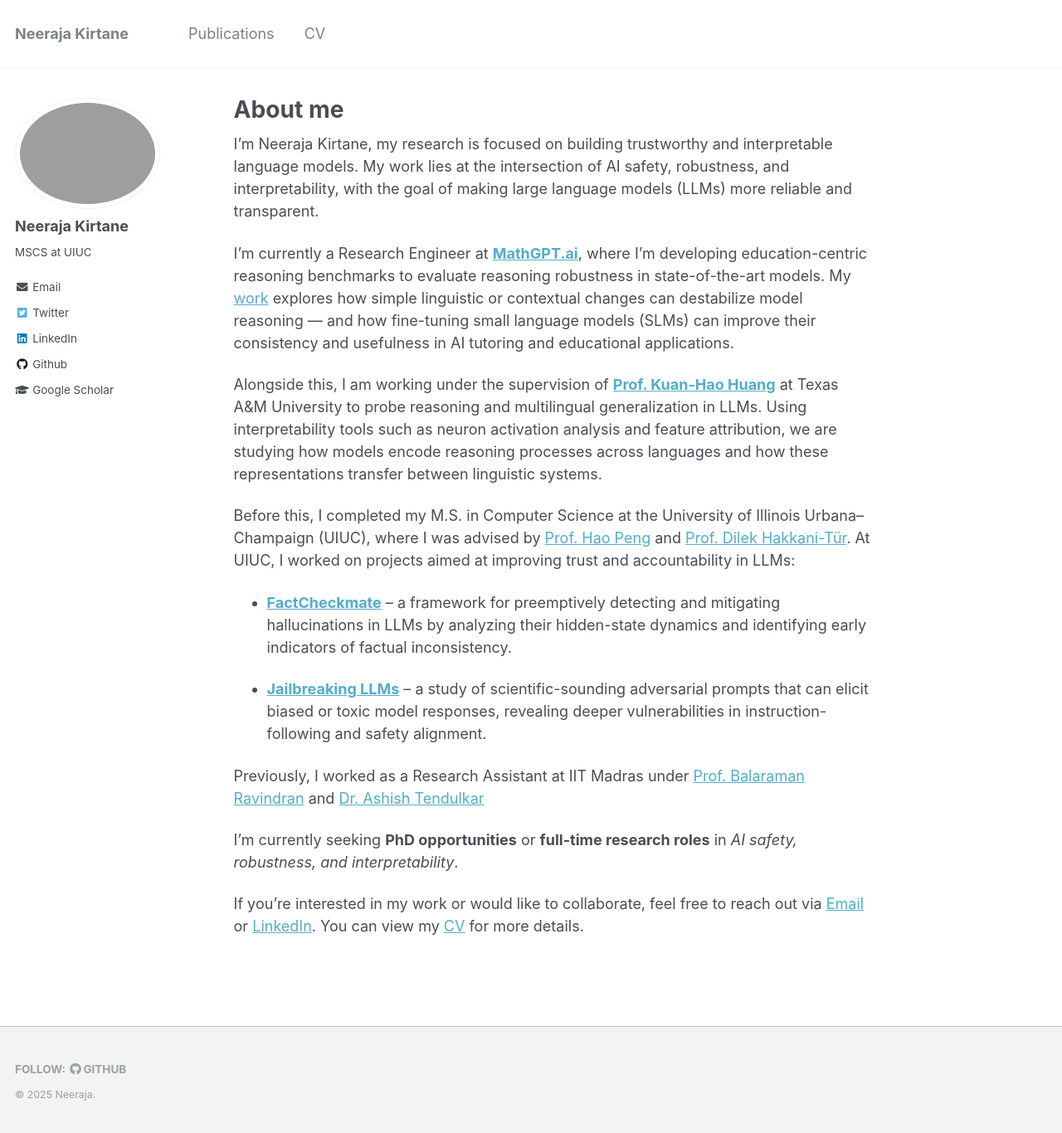
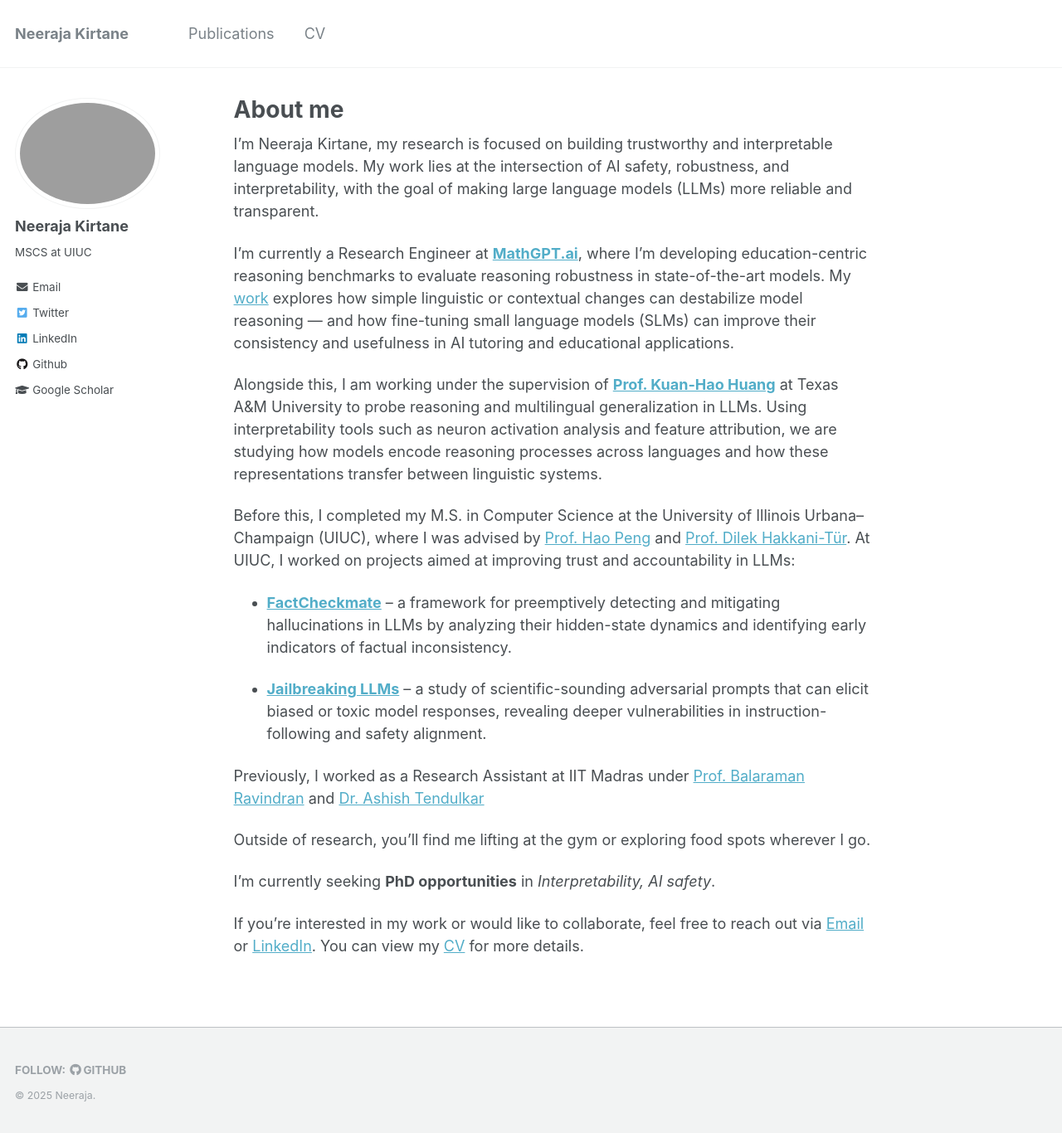
Before and after one commit to neeraja1504/neeraja1504.github.io, a Jekyll site: the page built from _pages/about.md, in a window 1280 px wide and 1366 px high. Shown: the whole window at 83% size. Built offline with Jekyll 4.4.1, drawn with Linux system fonts in a browser that asks for light colours.

Commit message:
edit about

```diff
--- a/_pages/about.md
+++ b/_pages/about.md
@@ -36,7 +36,10 @@ Currently, I am:
 
 Previously, I was a **Post-Baccalaureate Research Fellow** at the [Robert Bosch Centre for Data Science and AI (RBCDSAI)](https://rbcdsai.iitm.ac.in/) at **IIT Madras**, advised by [Prof. Balaraman Ravindran](http://www.cse.iitm.ac.in/~ravi/), where I built intelligent tools to generate Wikipedia biographies for women in STEM. -->
 
-I’m currently seeking **PhD opportunities** or **full-time research roles** in _AI safety, robustness, and interpretability_.
+Outside of research, you’ll find me lifting at the gym or exploring food spots wherever I go.
+
+I’m currently seeking **PhD opportunities** in  _Interpretability, AI safety_.
+
 
 If you’re interested in my work or would like to collaborate, feel free to reach out via [Email](mailto:kirtane3@illinois.edu) or [LinkedIn](https://www.linkedin.com/in/neeraja-kirtane-16353b2a/). You can view my [CV](neeraja1504/neeraja1504.github.io/files/NeerajaKiranKirtane_CV.pdf) for more details.
 
```
